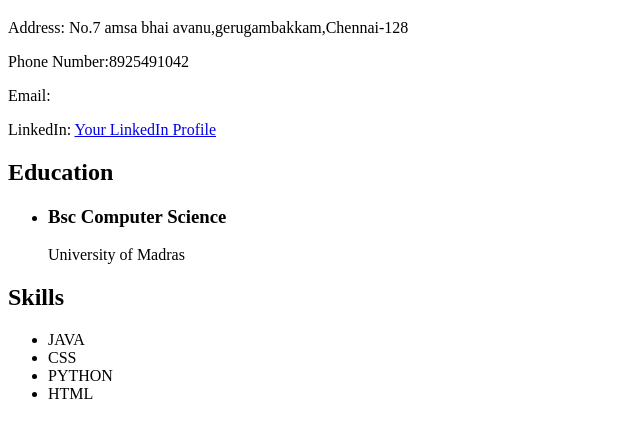
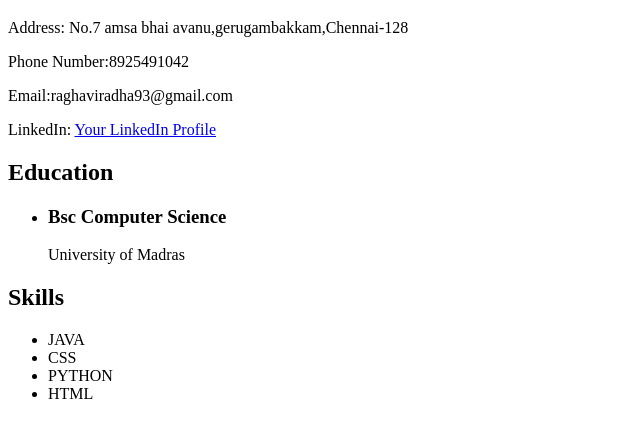
Before and after one commit to Raghavi102005/digital-portfolio, a plain HTML site: page resume.html in a window 1280 px wide. Shown: the part 61-498 px from the top of the page, without its empty margins (0-640 px from the left). Drawn offline with Linux system fonts and the light colour scheme.

Commit message:
Update resume.html

```diff
--- a/resume.html
+++ b/resume.html
@@ -28,7 +28,7 @@
     <h1>S.Raghavi</h1>
     <p>Address: No.7 amsa bhai avanu,gerugambakkam,Chennai-128</p>
     <p>Phone Number:8925491042</p>
-    <p>Email: <a
+    <p>Email:raghaviradha93@gmail.com <a
     href="mailto:raghaviradha93@gmail.com"> <a></a></p>
     <p>LinkedIn: <a href="https://www.linkedin.com/in/raghavi-s-93a39a357">Your LinkedIn Profile</a></p>
 </header>
```
